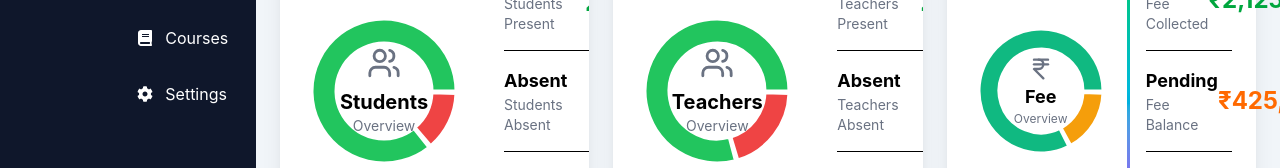
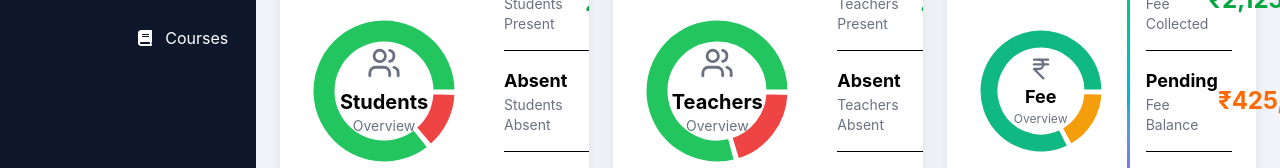
Before and after one commit to joshiyajaya-bit/System-Management, a React (Vite) app: page / in a window 1280 px wide. Shown: the part 178-346 px from the top of the page. Built offline with nearby package versions, Linux system fonts and the light colour scheme.

Commit message:
settings

```diff
--- a/src/components/sidebar.jsx
+++ b/src/components/sidebar.jsx
@@ -66,13 +66,7 @@ function Sidebar() {
 
 
 
-          <NavLink to="/settings"
-              href="#"
-              className="flex items-center gap-3 px-6 py-3 hover:bg-slate-800 transition rounded-lg"
-            >
-              <FaCog />
-              Settings
-         </NavLink>
+
 
         </ul>
       </nav>
```
